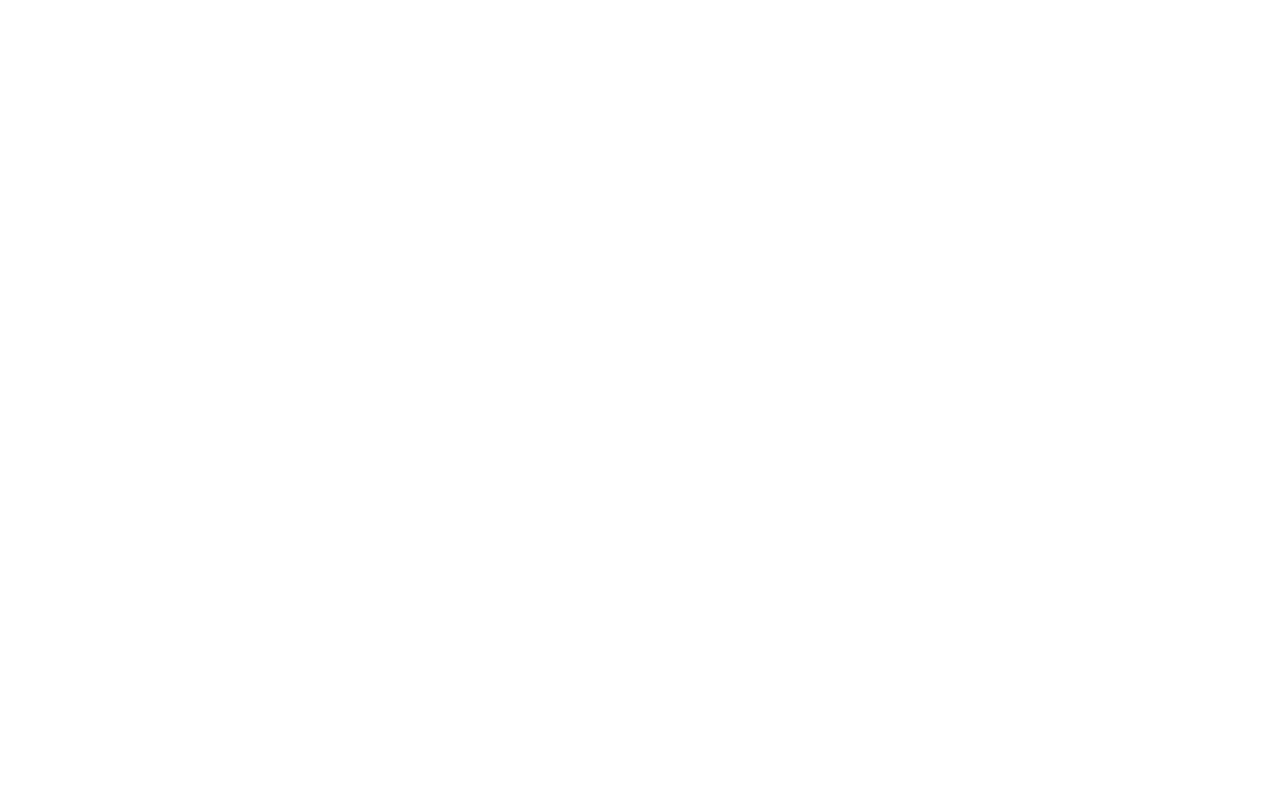
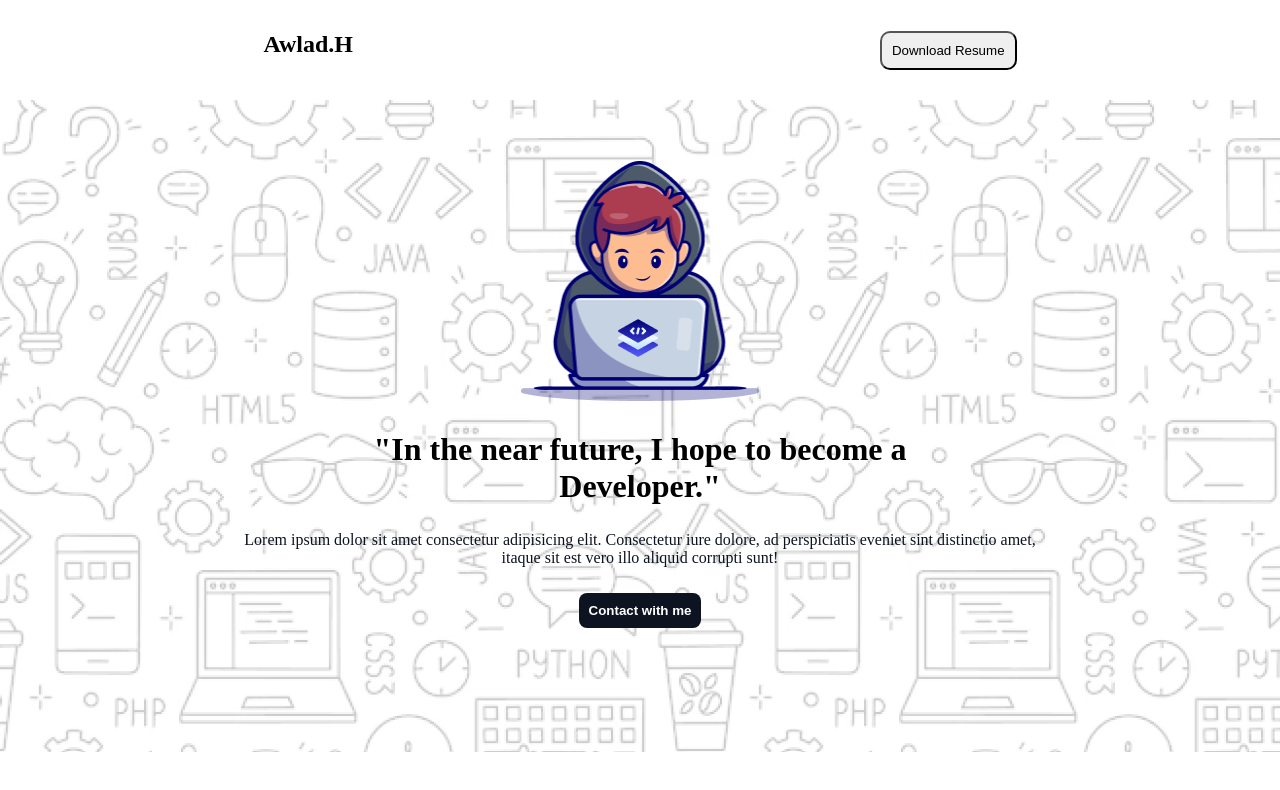
Before and after one commit to Shovon-Coding/Assignment-1, a plain HTML site: page index.html in a window 1280 px wide. Drawn offline with Linux system fonts and the light colour scheme.

Commit message:
hero_content added

```diff
--- a/index.html
+++ b/index.html
@@ -3,12 +3,27 @@
 <head>
     <meta charset="UTF-8">
     <meta name="viewport" content="width=device-width, initial-scale=1.0">
+    <link rel="stylesheet" href="style.css">
     <title>Assignment-1</title>
 </head>
 <body>
 
-    <header></header>
-    <main></main>
+    <header>
+        <nav>
+            <h1>Awlad.H</h1>
+            <button>Download Resume</button>
+        </nav>
+    </header>
+    <main>
+        <div class="hero">
+            <div class="hero_content">
+                <img src="assets/Group.png" alt="group">
+                <h1>"In the near future, I hope to become a <br>Developer."</h1>
+                <p class="hero_text">Lorem ipsum dolor sit amet consectetur adipisicing elit. Consectetur iure dolore, ad perspiciatis eveniet sint distinctio amet, itaque sit est vero illo aliquid corrupti sunt!</p>
+                <button class="btn_contact">Contact with me</button>
+            </div>
+        </div>
+    </main>
     <footer></footer>
 
 </body>
--- a/style.css
+++ b/style.css
@@ -0,0 +1,45 @@
+* {
+    margin: 0;
+    padding: 0;
+}
+header {
+    height: 100px;
+    align-content: center;
+}
+nav {
+    display: flex;
+    justify-content:space-around;
+}
+nav button{
+    padding: 10px;
+    border-radius: 10px;
+}
+.hero {
+    height:652px ;
+    background-image: url(assets/Hero-bg.png);
+    align-content: center;
+}
+.hero_content {
+    height: 582px;
+    width:910px;
+    margin: 0 auto;
+    text-align: center;
+}
+.hero_content img {
+    height: 240px;
+    width: 240px;
+    margin: 26px 0px;
+}
+.hero_text {
+    margin: 26px auto;
+    color: rgb(13, 19, 33);
+    width: 800px;
+}
+.btn_contact {
+    border-radius: 8px;
+    background: rgb(13, 19, 33);
+    color: white;
+    padding: 10px;
+    font-weight: 600;
+    border: none;
+}
```
